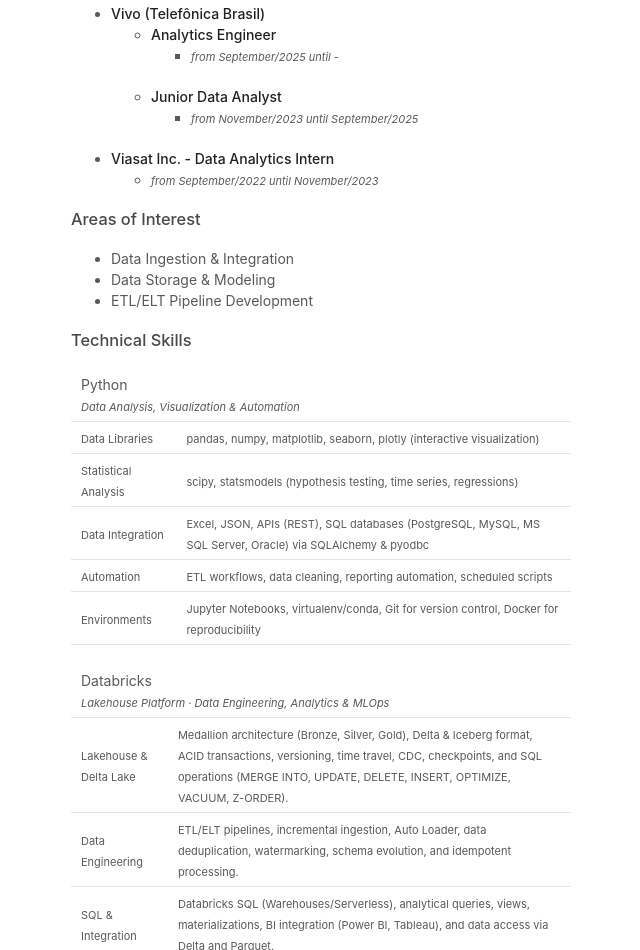
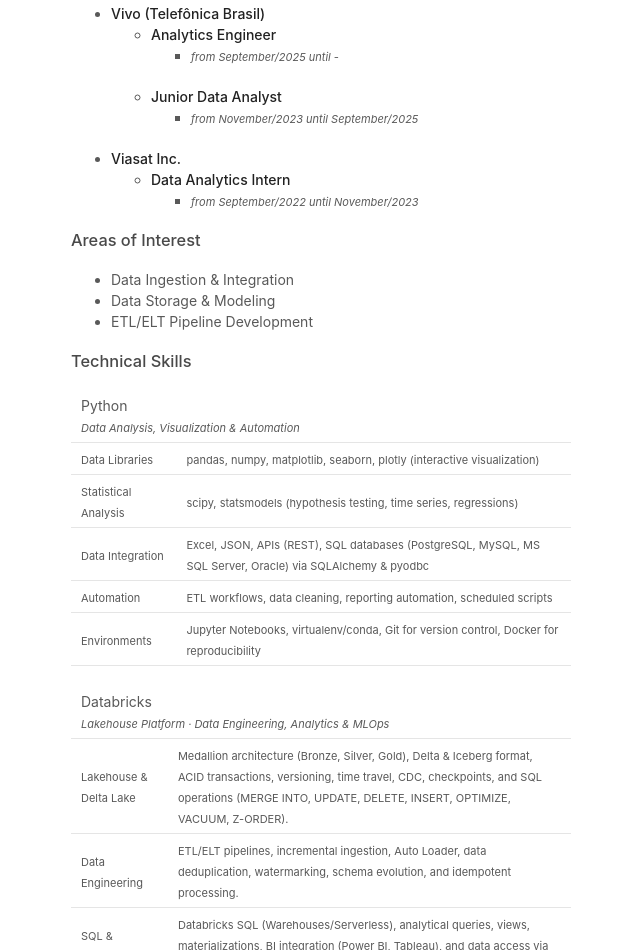
Before and after one commit to joaopmts/joaopmts.github.io, a plain HTML site: page index.html in a window 1280 px wide. Shown: the part 1746-2696 px from the top of the page, without its empty margins (499-1139 px from the left). Drawn offline with Linux system fonts and the light colour scheme; files whose address does not match are found by name.

Commit message:
Update index.html

```diff
--- a/index.html
+++ b/index.html
@@ -184,10 +184,15 @@
       </ul>
    </li>
    <li>
-                  <strong>Viasat Inc. - Data Analytics Intern</strong>
+      <strong>Viasat Inc.</strong>
+      <ul>
+         <li>
+            <strong>Data Analytics Intern</strong>
             <ul>
                <li>
                   <small><em>from September/2022 until November/2023</em></small>
+               </li>
+            </ul>
          </li>
       </ul>
    </li>
```
Lines whose indentation alone changed are shown as unchanged.
